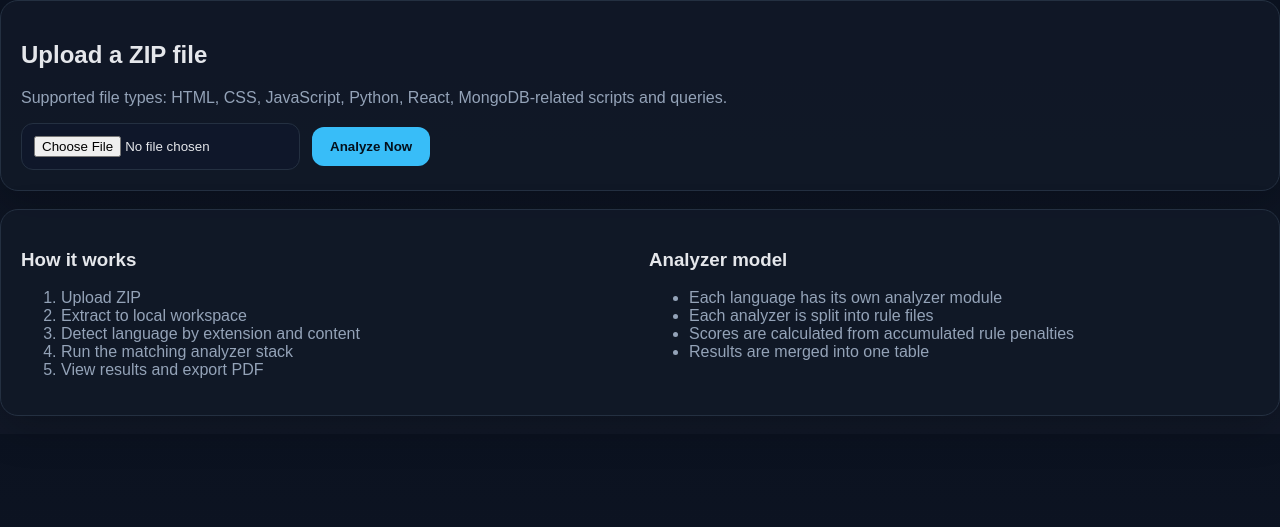
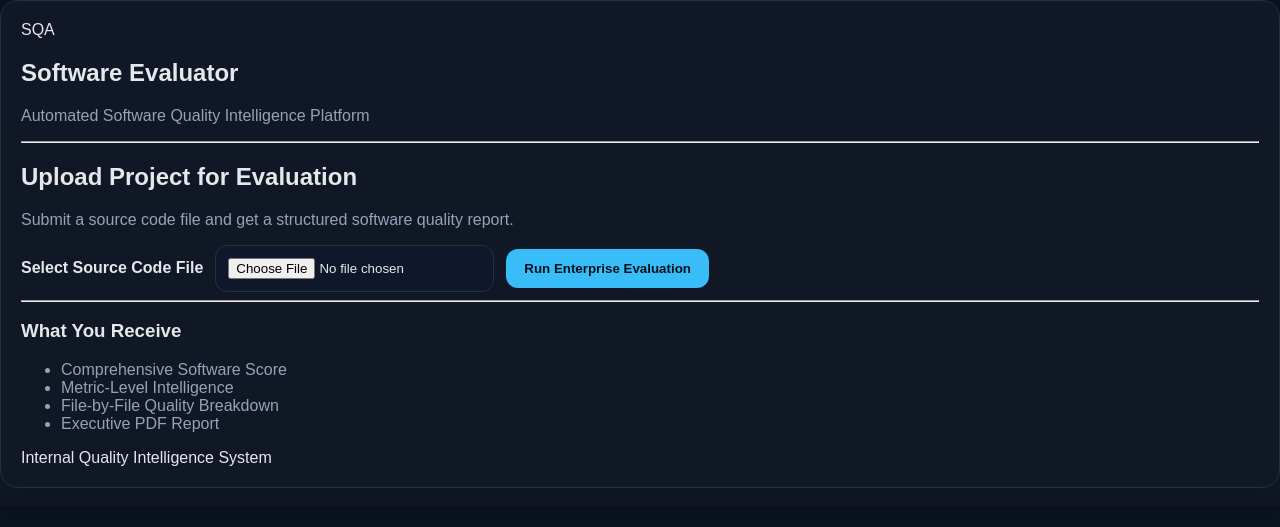
Before and after one commit to Static-Code-Analyzer-App-Foundation/static-code-analyzer-app, a Flask app: page / in a window 1280 px wide. Shown: the top 527 px of the page. Run offline with Flask 3, Linux system fonts and the light colour scheme.

Commit message:
Revamp index.html for software evaluation platform

```diff
--- a/templates/index.html
+++ b/templates/index.html
@@ -1,33 +1,55 @@
-{% extends "base.html" %}
-{% block content %}
+<!DOCTYPE html>
+<html>
+<head>
+    <title>Software Quality Evaluator Intelligence</title>
+    <link rel="stylesheet" href="{{ url_for('static', filename='css/style.css') }}">
+</head>
+<body class="page-index">
+
+    <div class="page-overlay"></div>
+
+    <main class="center-wrap">
         <section class="card">
-  <h2>Upload a ZIP file</h2>
-  <p>Supported file types: HTML, CSS, JavaScript, Python, React, MongoDB-related scripts and queries.</p>
-  <form action="{{ url_for('analyze') }}" method="post" enctype="multipart/form-data" class="upload-form">
-    <input type="file" name="zip_file" accept=".zip" required>
-    <button type="submit">Analyze Now</button>
+            <div class="hero-top">
+                <div class="brand-badge">SQA</div>
+                <div class="hero-text">
+                    <h1>Software Evaluator</h1>
+                    <p class="subtitle">Automated Software Quality Intelligence Platform</p>
+                </div>
+            </div>
+
+            <hr>
+
+            <div class="section-head">
+                <h2>Upload Project for Evaluation</h2>
+                <p>Submit a source code file and get a structured software quality report.</p>
+            </div>
+
+            <form action="/upload" enctype="multipart/form-data" method="post" class="upload-form" id="uploadForm">
+                <label><strong>Select Source Code File</strong></label>
+                <input type="file" name="file" id="file" required>
+                <button type="submit" id="submitBtn">Run Enterprise Evaluation</button>
             </form>
-</section>
 
-<section class="card grid">
-  <div>
-    <h3>How it works</h3>
-    <ol>
-      <li>Upload ZIP</li>
-      <li>Extract to local workspace</li>
-      <li>Detect language by extension and content</li>
-      <li>Run the matching analyzer stack</li>
-      <li>View results and export PDF</li>
-    </ol>
+            <hr>
+
+            <div class="section-head">
+                <h3>What You Receive</h3>
             </div>
-  <div>
-    <h3>Analyzer model</h3>
-    <ul>
-      <li>Each language has its own analyzer module</li>
-      <li>Each analyzer is split into rule files</li>
-      <li>Scores are calculated from accumulated rule penalties</li>
-      <li>Results are merged into one table</li>
+
+            <ul class="feature-list">
+                <li>Comprehensive Software Score</li>
+                <li>Metric-Level Intelligence</li>
+                <li>File-by-File Quality Breakdown</li>
+                <li>Executive PDF Report</li>
             </ul>
+
+            <div class="footer">
+                Internal Quality Intelligence System
             </div>
         </section>
-{% endblock %}
+    </main>
+
+    <script src="{{ url_for('static', filename='js/main.js') }}"></script>
+</body>
+</html>
```
Lines whose indentation alone changed are shown as unchanged.
